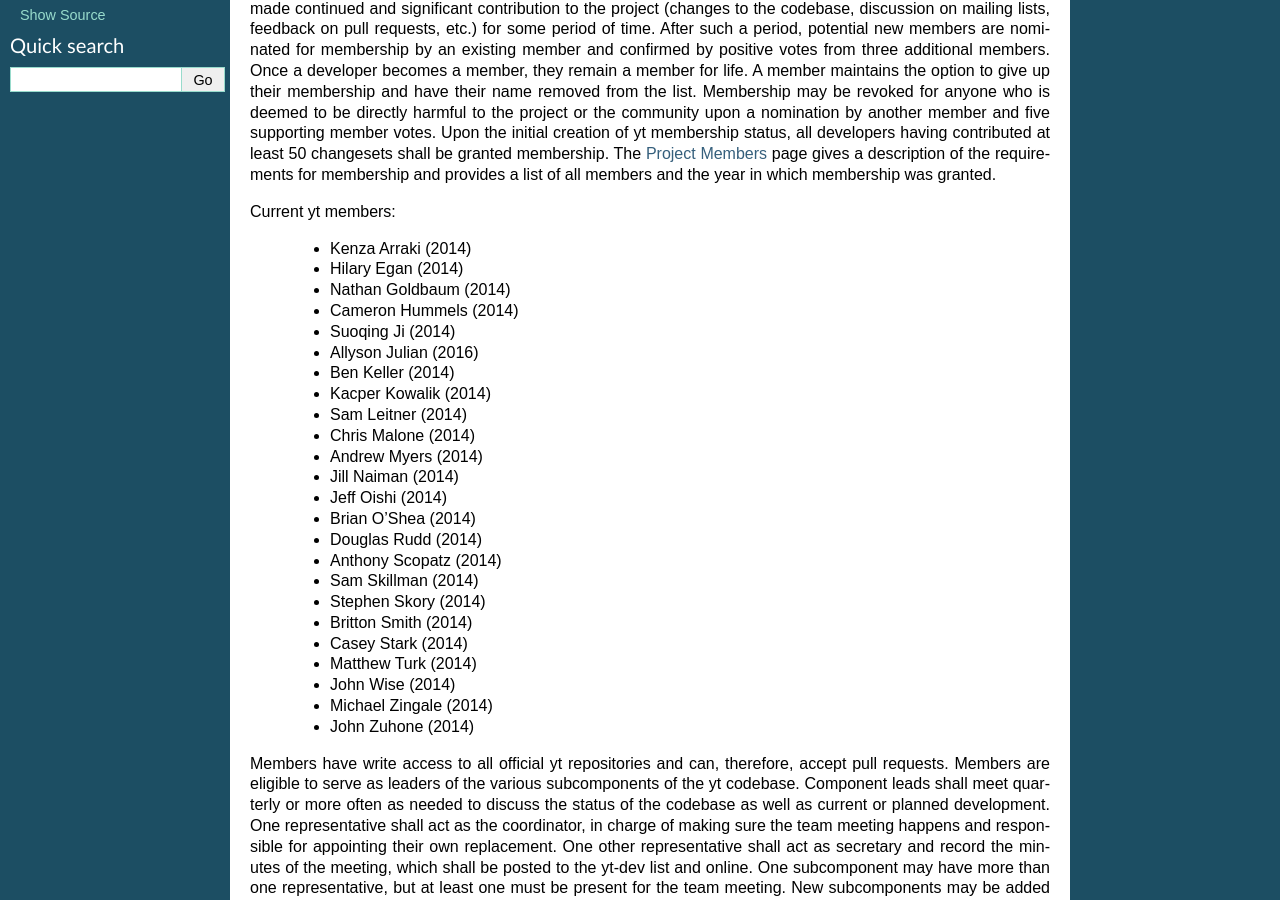
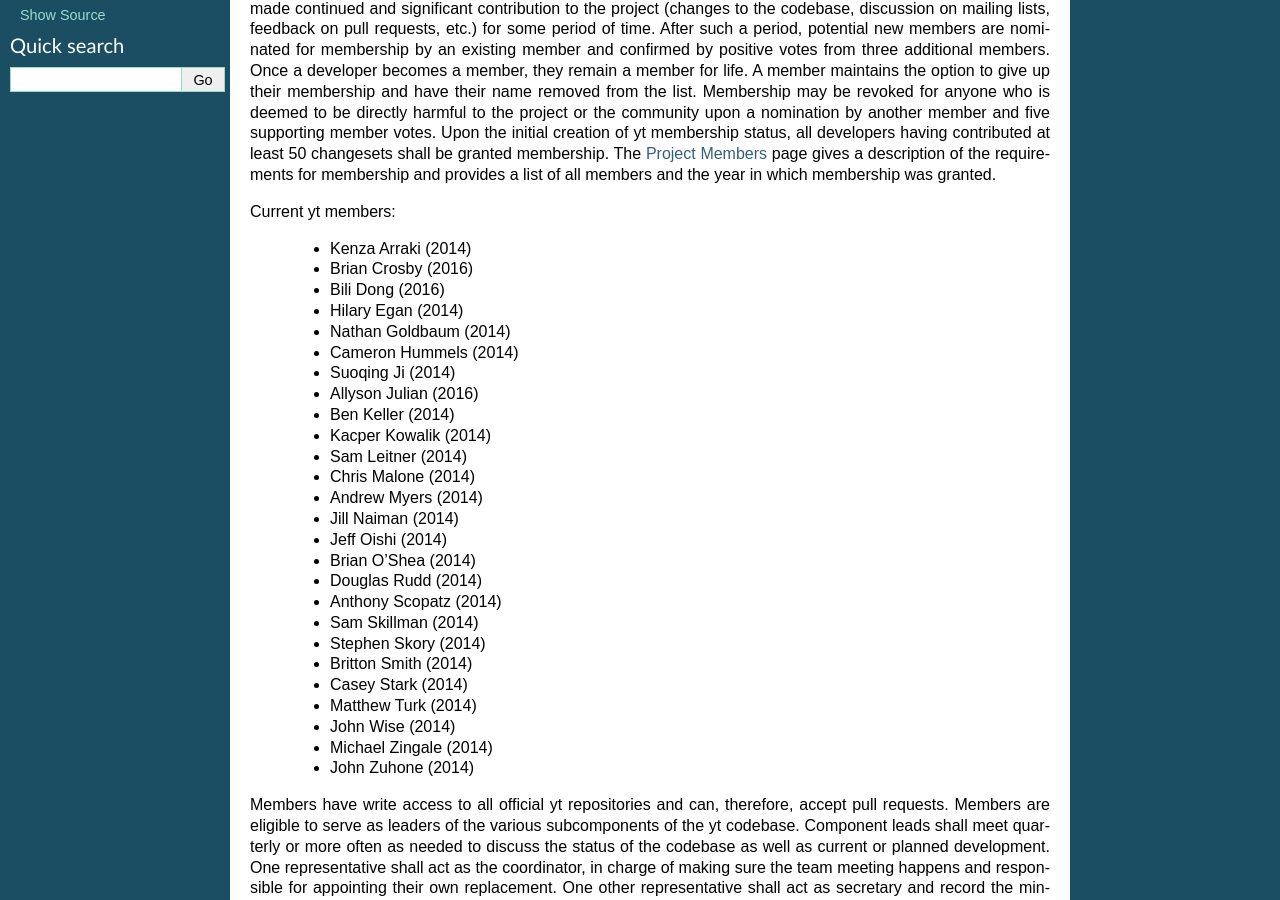
Before and after one commit to yt-project/ytep, a Sphinx documentation site: the page built from source/YTEPs/YTEP-1776.rst, in a window 1280 px wide and 900 px high, scrolled down 585 px. Built offline with Sphinx 7.4.7, drawn with Linux system fonts in a browser that asks for light colours; formulas are drawn with MathJax 3.

Commit message:
Adding new project members

```diff
--- a/source/YTEPs/YTEP-1776.rst
+++ b/source/YTEPs/YTEP-1776.rst
@@ -50,6 +50,8 @@ which membership was granted.
 Current yt members:
 
   * Kenza Arraki (2014)
+  * Brian Crosby (2016)
+  * Bili Dong (2016)
   * Hilary Egan (2014)
   * Nathan Goldbaum (2014)
   * Cameron Hummels (2014)
```
